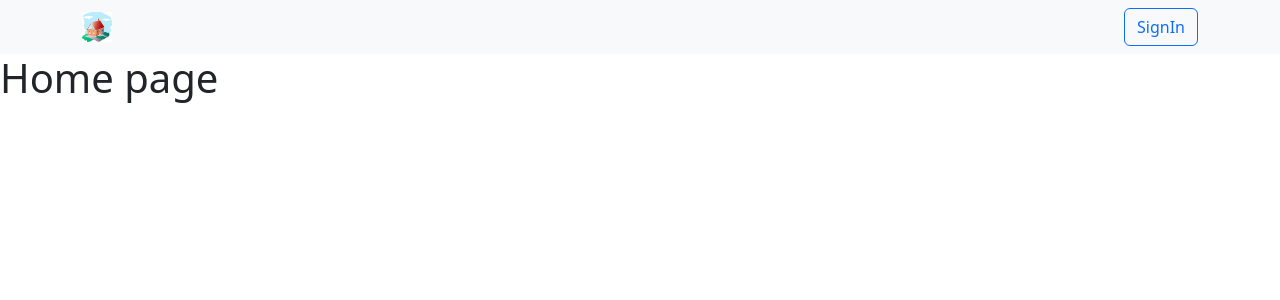
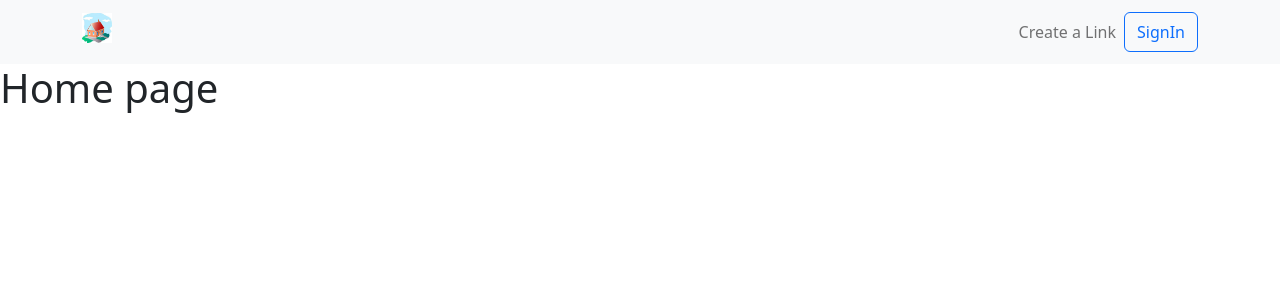
Before and after one commit to douglas86/personal-link-tracker-v2, a Next.js app: page / in a window 1280 px wide. Shown: the top 300 px of the page. Built offline with nearby package versions, Linux system fonts and the light colour scheme; no server answers.

Commit message:
Created the Dashboard and create links on the dashboard

```diff
--- a/components/organism/Header.jsx
+++ /dev/null
@@ -1,29 +0,0 @@
-import { Container, Navbar } from "react-bootstrap";
-import { useSession, signIn, signOut } from "next-auth/react";
-
-import { images, buttons } from "../atom/index";
-
-import home from "../../assets/Images/home.jpeg";
-
-const Header = () => {
-  const { data: session } = useSession();
-
-  return (
-    <>
-      <Navbar bg="light" variant="light">
-        <Container>
-          {images(home, 30, 30)}
-          {!session
-            ? buttons("outline-primary", "SignIn", () => signIn())
-            : buttons("outline-success", "SignOut", () =>
-                signOut({
-                  callbackUrl: `${window.location.origin}/`,
-                })
-              )}
-        </Container>
-      </Navbar>
-    </>
-  );
-};
-
-export default Header;
--- a/pages/_app.js
+++ b/pages/_app.js
@@ -1,6 +1,6 @@
 import { SessionProvider } from "next-auth/react";
 
-import Layout from "../components/templates/Layout";
+import Layout from "../src/components/templates/Layout";
 
 import "../styles/globals.css";
 import "bootstrap/dist/css/bootstrap.min.css";
--- /dev/null
+++ b/src/components/organism/Header.jsx
@@ -0,0 +1,34 @@
+import { Container, Navbar, Nav, NavbarBrand } from "react-bootstrap";
+import { useSession, signIn, signOut } from "next-auth/react";
+
+import { images, buttons } from "../atom";
+
+import { links } from "../../utils/index";
+import home from "../../assets/Images/home.jpeg";
+
+const Header = () => {
+  const { data: session } = useSession();
+
+  return (
+    <>
+      <Navbar bg="light" variant="light">
+        <Container>
+          <NavbarBrand>{links("/", <a>{images(home, 30, 30)}</a>)}</NavbarBrand>
+          <Nav className="ml-auto">
+            {session && links("/dashboard", <Nav.Link>Dashboard</Nav.Link>)}
+            {links("/user/link/create", <Nav.Link>Create a Link</Nav.Link>)}
+            {!session
+              ? buttons("outline-primary", "SignIn", () => signIn())
+              : buttons("outline-success", "SignOut", () =>
+                  signOut({
+                    callbackUrl: `${window.location.origin}/`,
+                  })
+                )}
+          </Nav>
+        </Container>
+      </Navbar>
+    </>
+  );
+};
+
+export default Header;
--- /dev/null
+++ b/src/utils/index.jsx
@@ -0,0 +1 @@
+export * from "./links";
--- /dev/null
+++ b/src/utils/links.jsx
@@ -0,0 +1,7 @@
+import Link from "next/link";
+
+export const links = (href, children) => (
+  <Link href={href} passHref>
+    {children}
+  </Link>
+);
```
Also changed, not shown: pages/dashboard.jsx (added, +9 -0 lines), pages/user/link/create.jsx (added, +9 -0 lines), src/assets/Images/home.jpeg (renamed from assets/Images/home.jpeg), src/components/atom/buttons.jsx (renamed from components/atom/buttons.jsx), src/components/atom/images.jsx (renamed from components/atom/images.jsx), src/components/atom/index.jsx (renamed from components/atom/index.jsx), src/components/templates/Layout.jsx (renamed from components/templates/Layout.jsx).
